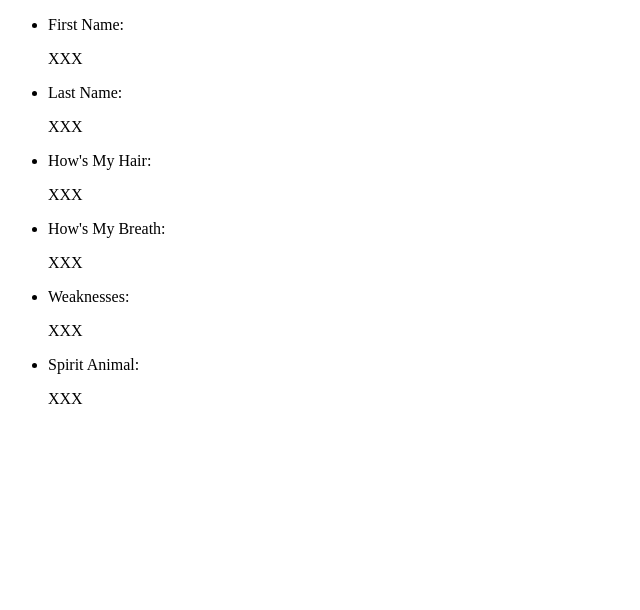
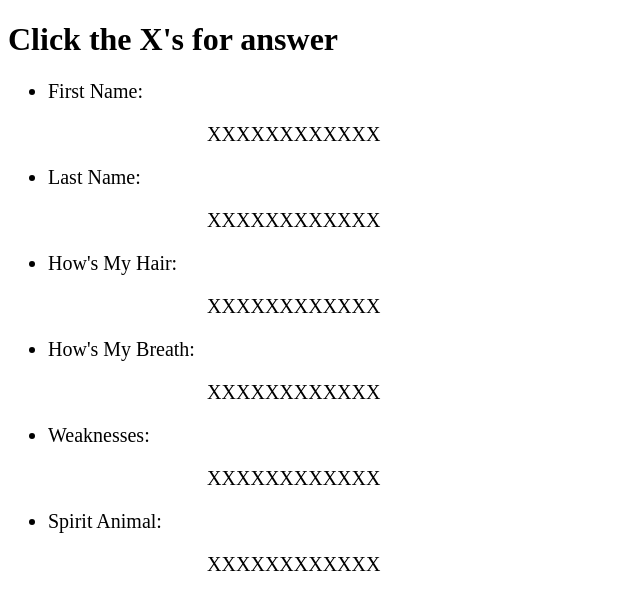
Before and after one commit to gkaplan2000/Object-Fun, a plain HTML site: page index.html in a window 1280 px wide. Shown: the whole page, without its empty margins (0-640 px from the left). Drawn offline with nearby package versions, Linux system fonts and the light colour scheme.

Commit message:
Finishing touches

```diff
--- a/index.html
+++ b/index.html
@@ -7,44 +7,52 @@
 			var me = {
 				"first": "Gavin",
 				"last": "Kaplan",
-				"hair": "bad",
-				"breath": "smelly when I wake up"
-				"weakness": ["fire", "bullets", "cilantro"],
-				"animal": "potato"
+				"hair": "Bad",
+				"breath": "Smelly when I wake up",
+				"weakness": ["Fire", "Bullets", "Cilantro"],
+				"animal": "The Majestic Sweet Potato"
 			}
 
 			$(document).ready(function(){
 		        $("p").click(function(){
 		        	var key = $(this).attr('class');
 		        	console.log(key);
-		        	var val = "poop";
+		        	var val = me[key];
 		        	console.log(val);
 		        	$(this).text(val);
 		        });
       		});
 		</script>
 		<style>
+		p {
+			margin-left: 13%;
+		}
+
+		li {
+			font-size: 20px;
+		}
 		</style>
 	</head>
 	<body>
+		<h1>Click the X's for answer</h1>
 		<ul>
 			<li>First Name:
-				<p class="first">XXX</p>
+				<p class="first">XXXXXXXXXXXX</p>
 			</li>
 			<li>Last Name:
-				<p class="last">XXX</p>
+				<p class="last">XXXXXXXXXXXX</p>
 			</li>
 			<li>How's My Hair:
-				<p class="hair">XXX</p>
+				<p class="hair">XXXXXXXXXXXX</p>
 			</li>
 			<li>How's My Breath:
-				<p class="breath">XXX</p>
+				<p class="breath">XXXXXXXXXXXX</p>
 			</li>
 			<li>Weaknesses:
-				<p class="weakness">XXX</p>
+				<p class="weakness">XXXXXXXXXXXX</p>
 			</li>
 			<li>Spirit Animal:
-				<p class="animal">XXX</p>
+				<p class="animal">XXXXXXXXXXXX</p>
 			</li>
 		</ul>
 	</body>
```
